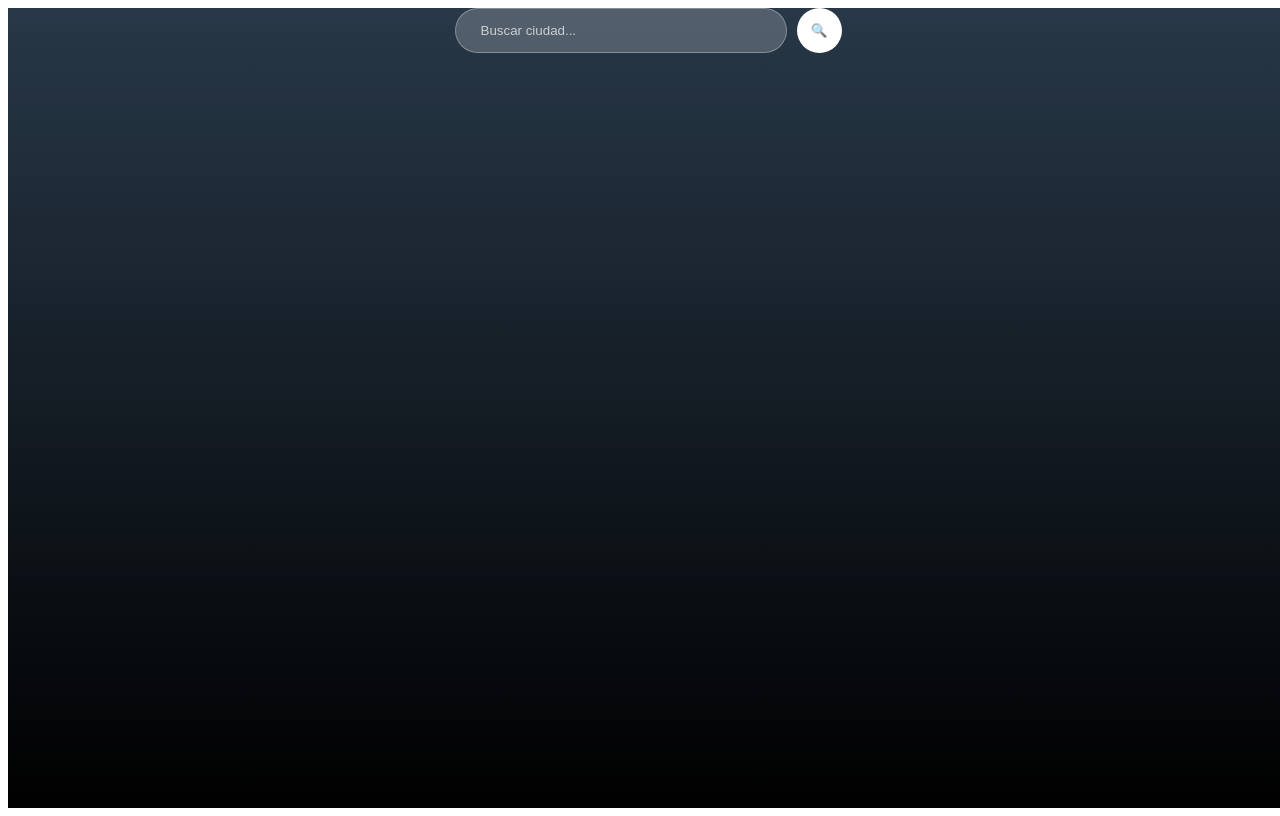
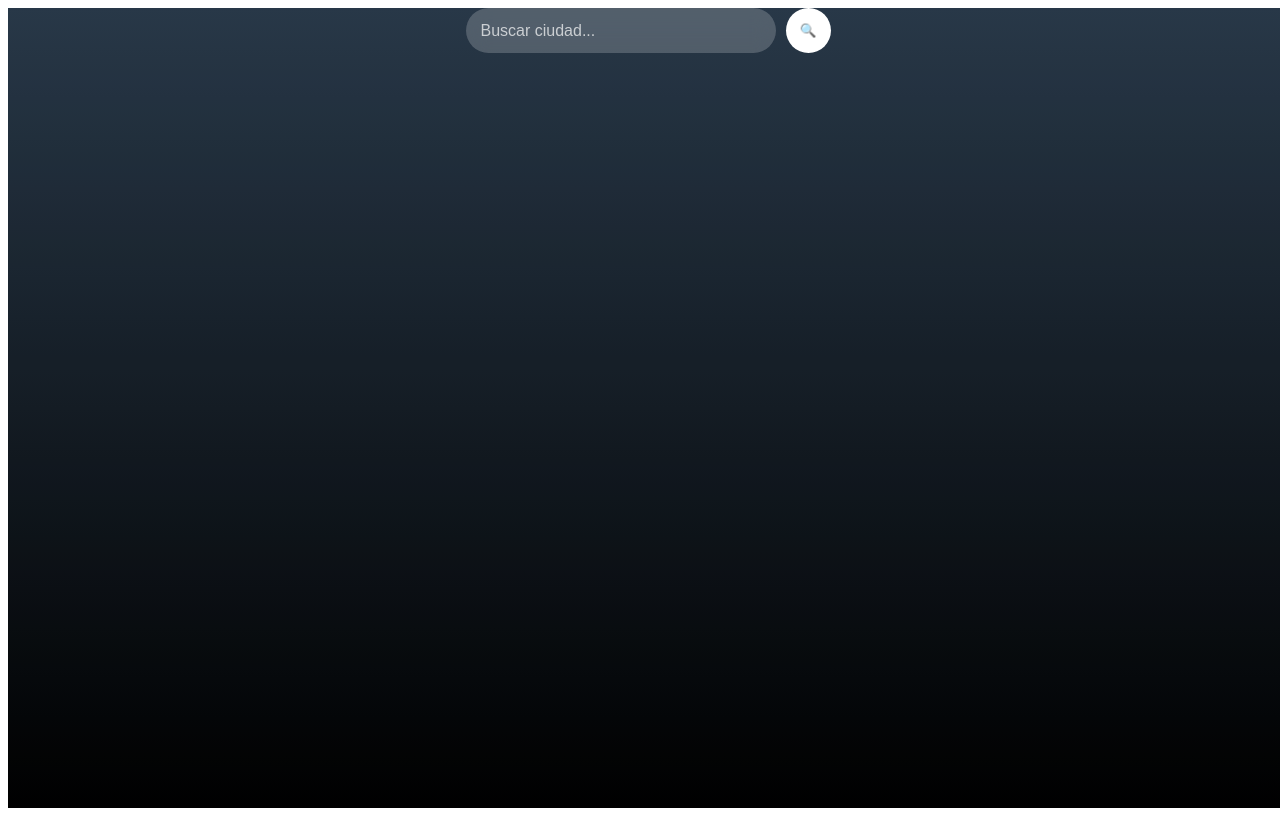
Before and after one commit to candelario02/mi-app-clima, a React (Vite) app: page / in a window 1280 px wide. Built offline with nearby package versions, Linux system fonts and the light colour scheme.

Commit message:
Ajuste de ancho en barra de búsqueda clima

```diff
--- a/src/App.css
+++ b/src/App.css
@@ -16,14 +16,25 @@
 .search-container { display: flex; gap: 10px; margin-bottom: 50px; }
 
 .search-container input {
-  background: var(--glass); border: 1px solid var(--border);
-  padding: 12px 25px; border-radius: 30px; color: white;
-  backdrop-filter: blur(10px); width: 280px; outline: none;
+  flex: 1;             /* El input toma todo el espacio sobrante */
+  padding: 12px 15px;
+  border-radius: 25px; /* Bordes redondeados como en PsicoBienestar */
+  border: none;
+  outline: none;
+  font-size: 16px;     /* Evita el zoom automático en iPhones */
 }
 
 .search-container button {
-  background: white; border: none; width: 45px; height: 45px;
-  border-radius: 50%; cursor: pointer;
+  padding: 12px;
+  border-radius: 50%;  /* Botón circular para la lupa */
+  width: 45px;
+  height: 45px;
+  border: none;
+  cursor: pointer;
+  background: white;   /* O el color que prefieras */
+  display: flex;
+  align-items: center;
+  justify-content: center;
 }
 
 .hero-temp { text-align: center; margin-top: 5vh; }
```
